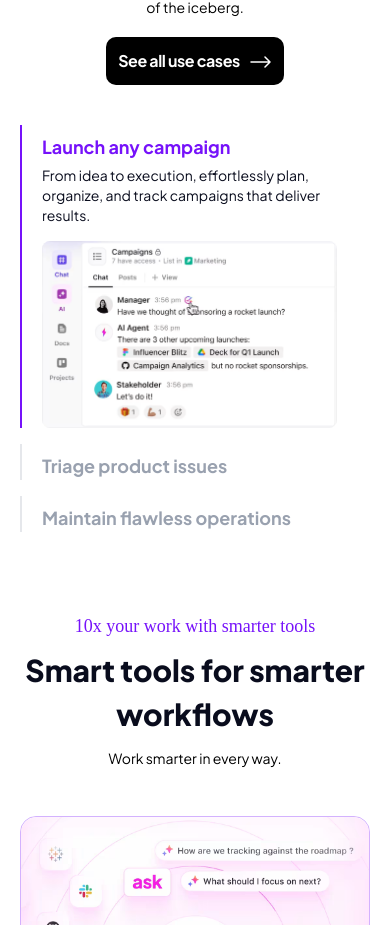
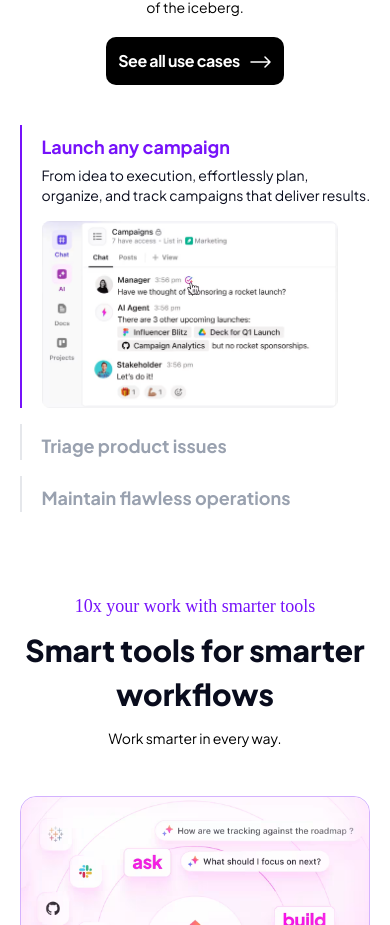
Before and after one commit to GnaniSai/clickup-clone, a React (Vite) app: page / in a window 390 px wide. Shown: the part 2115-3040 px from the top of the page. Built offline with nearby package versions, Linux system fonts and the light colour scheme; a web font is replaced by a local one.

Commit message:
Fix useCase Card size issue

```diff
--- a/src/components/useCase.tsx
+++ b/src/components/useCase.tsx
@@ -39,7 +39,7 @@ const UseCaseCard = ({
         <img
         src={image}
         alt={title}
-        className="mt-2 w-[90%] h-full object-cover rounded-lg hidden max-md:block"
+        className="mt-2 w-[90%] h-full object-cover rounded-lg hidden max-md:flex"
       />
       )}
 
@@ -86,8 +86,8 @@ export const UseCase = () => {
         />
       </div>
 
-      <div className="flex max-md:flex-col justify-center gap-5 sm:w-full mx-5">
-        <div className="flex flex-col gap-4 xl:w-[45%] md:w-[60%]">
+      <div className="flex max-md:flex-col justify-center gap-5 max-lg:w-[90%] w-[70%]">
+        <div className="flex flex-col gap-4">
           {useCaseCards.map((card, index) => (
             <UseCaseCard
               key={index}
```
